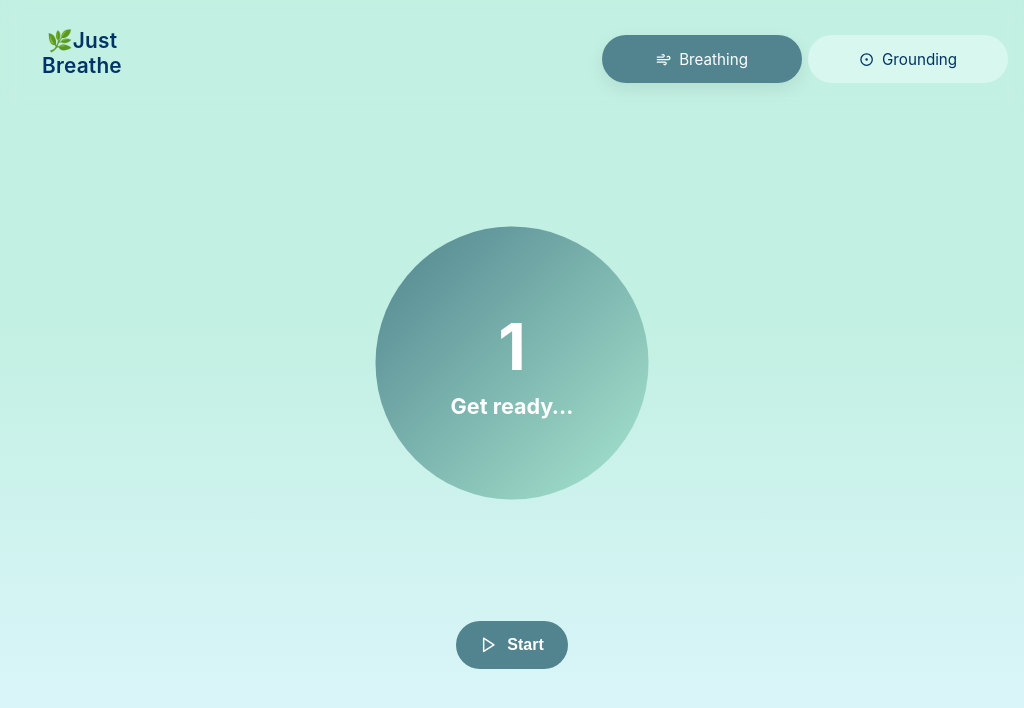
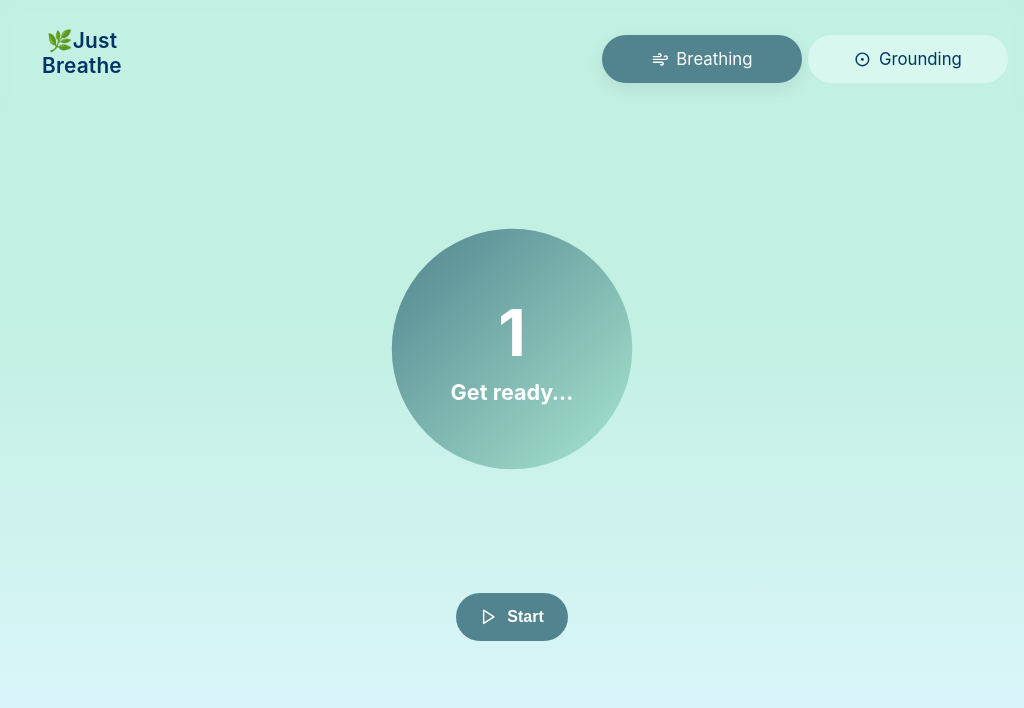
Before and after one commit to Eka1984/panic-tools, a React (Vite) app: page / in a window 1024 px wide. Both pictures are taken after a click on the button "Begin Exercise". Shown: the top 708 px of the page. Built offline with nearby package versions, Linux system fonts and the light colour scheme; a web font is replaced by a local one.

Commit message:
style(BreathingCircle): adjust circleWrapper width for better responsiveness style(Header): increase font size of pill for improved readability

```diff
--- a/src/components/BreathingCircle/BreathingCircle.module.css
+++ b/src/components/BreathingCircle/BreathingCircle.module.css
@@ -98,20 +98,14 @@
   margin-bottom: 0.5rem;
 }
 
-/* @media (max-width: 1280px) {
-  .text {
-    font-size: 1.5rem !important;
-  }
-} */
-
-/* @media (max-width: 425px) {
-  .text {
-    font-size: 1.3rem !important;
-  }
-} */
-
 @media (max-height: 720px) {
   .circleWrapper {
     margin-bottom: 1rem;
   }
 }
+
+@media (max-width: 1100px) and (max-height: 800px) {
+  .circleWrapper {
+    width: clamp(190px, 55vw, 370px);
+  }
+}
--- a/src/components/Header/Header.module.css
+++ b/src/components/Header/Header.module.css
@@ -113,6 +113,6 @@
   .pill {
     min-height: 48px;
     padding: 0 24px;
-    font-size: 0.95rem;
+    font-size: 1.05rem;
   }
 }
```
